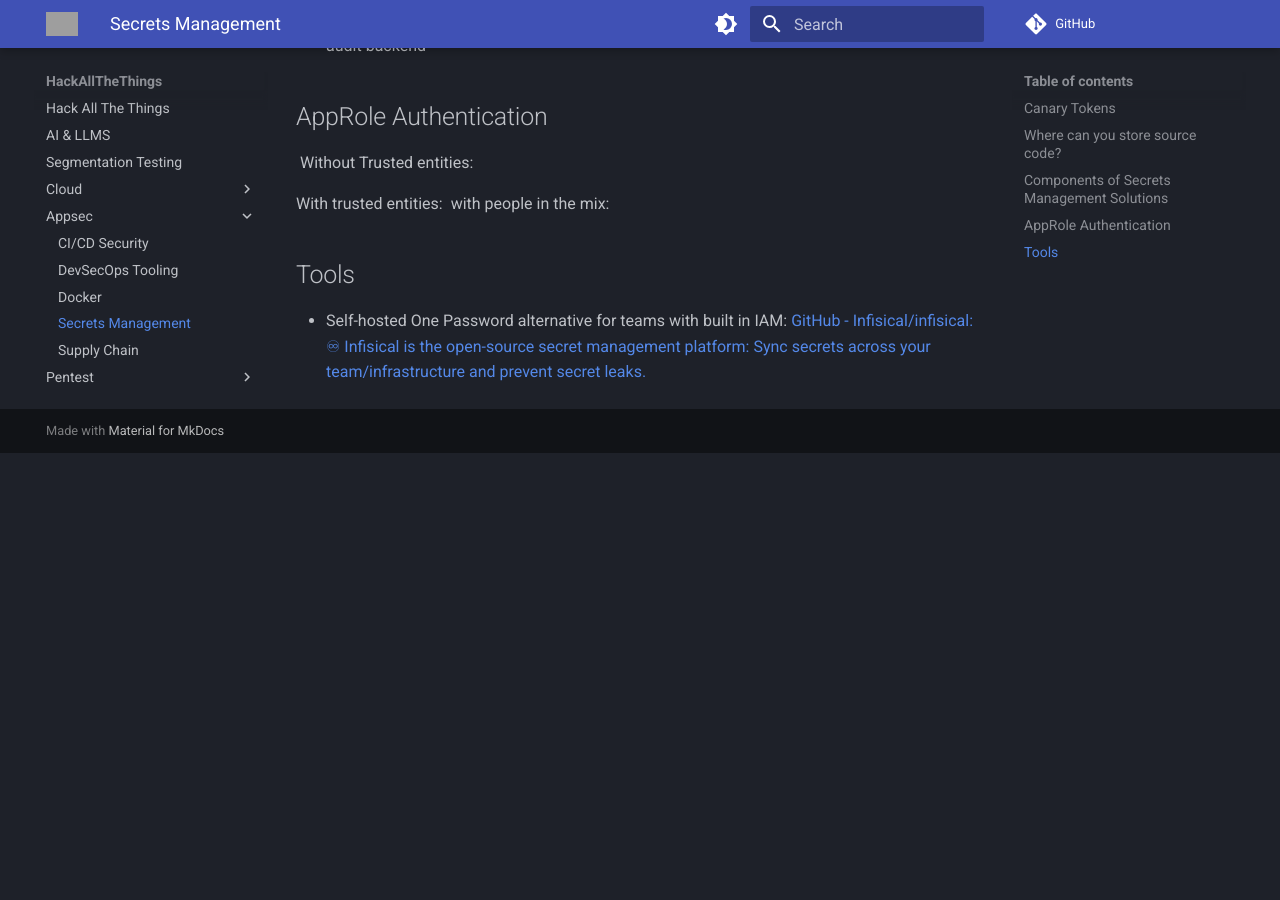
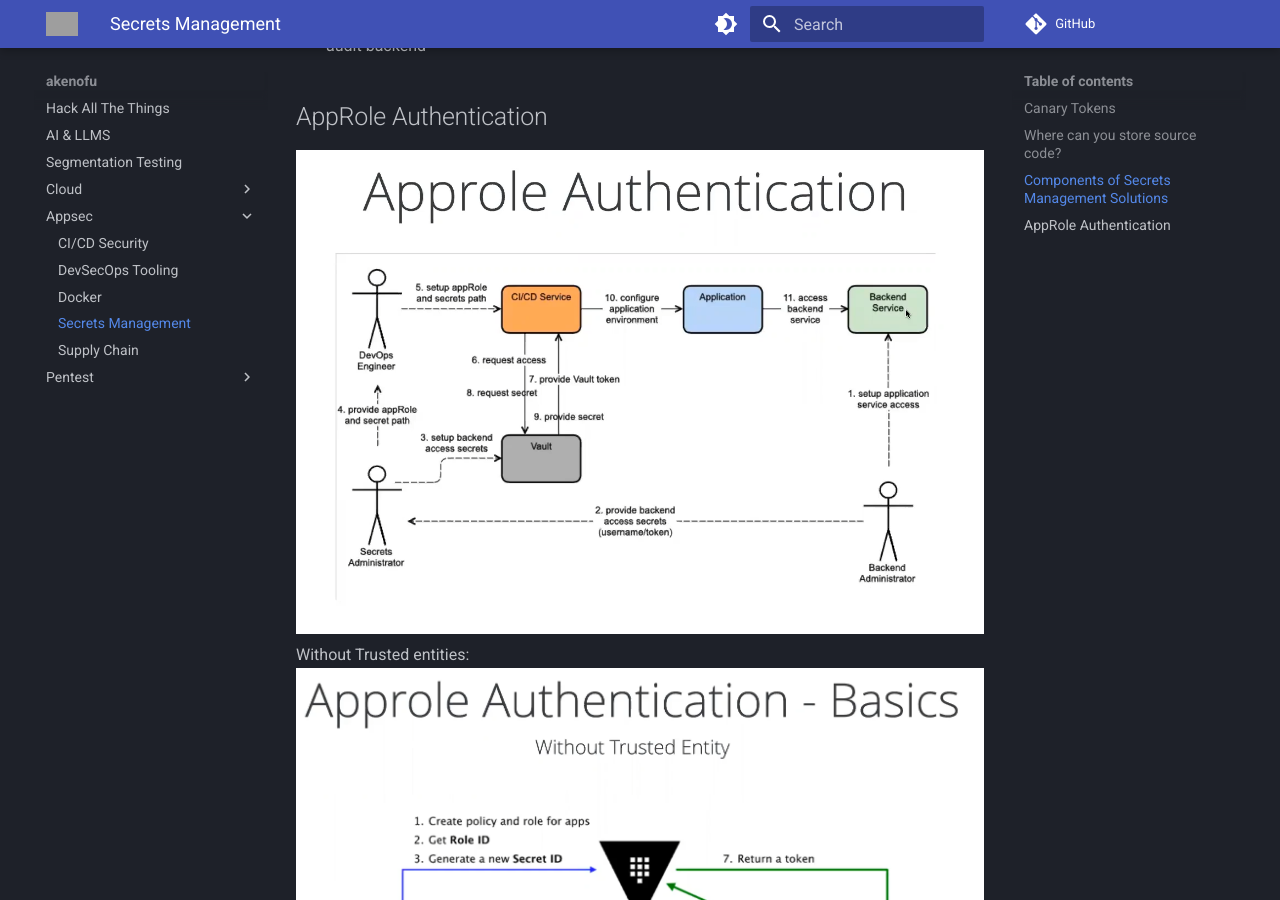
Before and after one commit to akenofu/HackAllTheThings, an MkDocs documentation site: the page built from docs/appsec/Secrets Management.md, in a window 1280 px wide and 900 px high, scrolled down 557 px. Built offline with MkDocs 1.6.1 and Material for MkDocs 9.7.7, drawn with Linux system fonts in a browser that asks for light colours; comment, search, counter and statistics services are not loaded; before the commit the page ends 1010 px from its top, so only the background shows below that; grey boxes are pictures that could not be loaded.

Commit message:
Fixed Pics

```diff
--- a/docs/appsec/Secrets Management.md
+++ b/docs/appsec/Secrets Management.md
@@ -16,14 +16,11 @@
 - audit backend
 
 ## AppRole Authentication
-![](Pasted%20image%2020240330044011.png)
+![](/Screenshots/Pasted%20image%2020240330044011.png)
 Without Trusted entities:
-![](Pasted%20image%2020240330044636.png)
+![](/Screenshots/Pasted%20image%2020240330044636.png)
 
 With trusted entities:
-![](Pasted%20image%2020240330044705.png)
+![](/Screenshots/Pasted%20image%2020240330044705.png)
 with people in the mix:
-![](Pasted%20image%2020240330045057.png)
-
-## Tools
-- Self-hosted One Password alternative for teams with built in IAM: [GitHub - Infisical/infisical: ♾ Infisical is the open-source secret management platform: Sync secrets across your team/infrastructure and prevent secret leaks.](https://github.com/Infisical/infisical?utm_source=tldrsec.com&utm_medium=referral&utm_campaign=tl-dr-sec-220-detecting-manual-aws-actions-ai-threat-models-living-off-the-false-positive)
+![](/Screenshots/Pasted%20image%2020240330045057.png)
--- a/mkdocs.yml
+++ b/mkdocs.yml
@@ -1,4 +1,4 @@
-site_name: HackAllTheThings
+site_name: akenofu
 dev_addr: "127.0.0.1:3000"
 site_url: 'https://notes.akenofu.me'
 repo_url: 'https://github.com/akenofu/HackAllTheThings'
```
Also changed, not shown: docs/pentest/Web Application testing/Salesforce Testing.md (+0 -3 lines), 1 other file.
